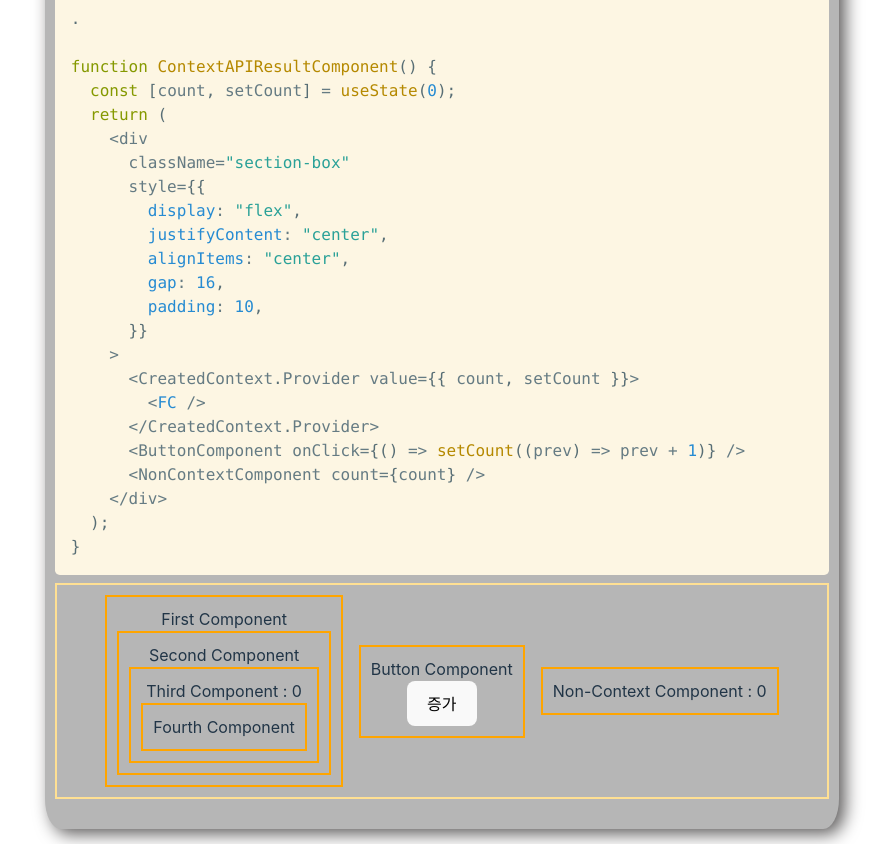
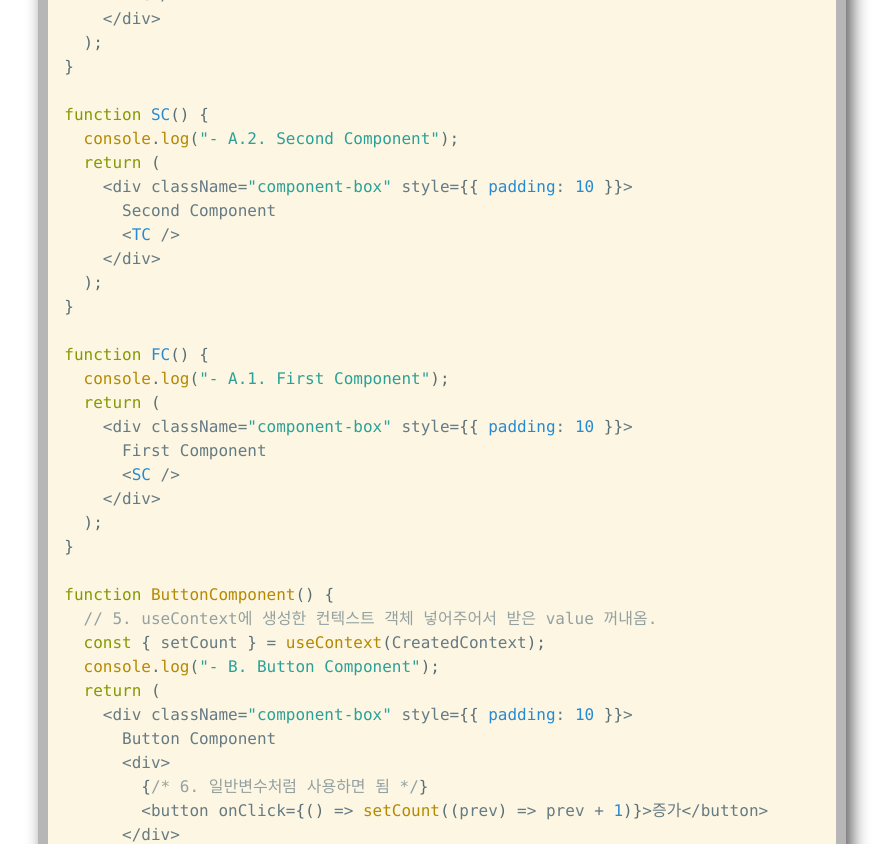
Before and after one commit to rowanna/asac-react-practice, a React (Vite) app: page /asac-react-practice/ContextAPIPage in a window 1280 px wide. Shown: the part 2800-3644 px from the top of the page, without its empty margins (198-1093 px from the left). Built offline with nearby package versions, Linux system fonts and the light colour scheme.

Commit message:
fix: ContextAPI - useContext 사용예제 모든 컴포넌트가 렌더링 되는 버그 수정

```diff
--- a/src/assets/components/ContextAPIComponent/UseContextResultComponent.jsx
+++ b/src/assets/components/ContextAPIComponent/UseContextResultComponent.jsx
@@ -12,11 +12,11 @@ function LC() {
 function TC() {
   console.log("- A.3. Third Component");
 
-  const value = useContext(CreatedContext);
+  const { count } = useContext(CreatedContext);
 
   return (
     <div className="component-box" style={{ padding: 10 }}>
-      Third Component : {value.count}
+      Third Component : {count}
       <LC />
     </div>
   );
@@ -42,13 +42,16 @@ function FC() {
   );
 }
 
-function ButtonComponent({ onClick }) {
+function ButtonComponent() {
+  // 5. useContext에 생성한 컨텍스트 객체 넣어주어서 받은 value 꺼내옴.
+  const { setCount } = useContext(CreatedContext);
   console.log("- B. Button Component");
   return (
     <div className="component-box" style={{ padding: 10 }}>
       Button Component
       <div>
-        <button onClick={onClick}>증가</button>
+        {/* 6. 일반변수처럼 사용하면 됨 */}
+        <button onClick={() => setCount((prev) => prev + 1)}>증가</button>
       </div>
     </div>
   );
@@ -64,10 +67,26 @@ function NonContextComponent({ count }) {
 }
 
 // 1. contextAPI 사용할거라고 선언.
-const CreatedContext = createContext();
+const CreatedContext = createContext({
+  count: 0,
+  setCount: (state) => {},
+}); // default value
+// 2. 상태를 가지는 provider를 따로 컴포넌트화 (부모컴포넌트에 상태를 가지지 않게 하기 위함: )
+// 부모컴포넌트에 상태를 가지면 상태가 바뀔때마다 전체 리렌더링이 되기 때문
+
+function CountContextProvider({ children }) {
+  const [count, setCount] = useState(0);
+  return (
+    <>
+      {/* 3. provider에 하위컴포넌트에 쓰일 initial value 설정 */}
+      <CreatedContext.Provider value={{ count, setCount }}>
+        {children}
+      </CreatedContext.Provider>
+    </>
+  );
+}
 
 function UseContextResultComponent() {
-  const [count, setCount] = useState(0);
   return (
     <div
       className="section-box"
@@ -79,11 +98,13 @@ function UseContextResultComponent() {
         padding: 10,
       }}
     >
-      <CreatedContext.Provider value={{ count, setCount }}>
+      {/* 4. 프로바이더 적용 */}
+      <CountContextProvider>
         <FC />
-      </CreatedContext.Provider>
-      <ButtonComponent onClick={() => setCount((prev) => prev + 1)} />
-      <NonContextComponent count={count} />
+        <ButtonComponent />
+      </CountContextProvider>
+
+      <NonContextComponent />
     </div>
   );
 }
--- a/src/assets/pages/ContextAPIPage.jsx
+++ b/src/assets/pages/ContextAPIPage.jsx
@@ -1,6 +1,5 @@
 import Header from "../components/Header";
 import CodeBlock from "../components/CodeBlock";
-import { useReducer, useState, createContext, useContext } from "react";
 import UseContextResultComponent from "../components/ContextAPIComponent/UseContextResultComponent";
 import ConsumerResultComponent from "../components/ContextAPIComponent/ConsumerResultComponent";
 
@@ -86,30 +85,95 @@ function App() {
 }
 `;
 const useContextResultCode = `
-const CreatedContext = createContext();
+import { useState, createContext, useContext } from "react";
 
-function TC({}) {
+function LC() {
+  console.log("- A.4. Fourth Component");
+  return (
+    <div className="component-box" style={{ padding: 10 }}>
+      Fourth Component
+    </div>
+  );
+}
+
+function TC() {
   console.log("- A.3. Third Component");
 
-  const value = useContext(CreatedContext);
-  console.log(value, "=======");
+  const { count } = useContext(CreatedContext);
 
   return (
     <div className="component-box" style={{ padding: 10 }}>
-      Third Component : {value.count}
+      Third Component : {count}
       <LC />
     </div>
   );
 }
-.
-.
-.
-.
-.
-.
 
-function ContextAPIResultComponent() {
+function SC() {
+  console.log("- A.2. Second Component");
+  return (
+    <div className="component-box" style={{ padding: 10 }}>
+      Second Component
+      <TC />
+    </div>
+  );
+}
+
+function FC() {
+  console.log("- A.1. First Component");
+  return (
+    <div className="component-box" style={{ padding: 10 }}>
+      First Component
+      <SC />
+    </div>
+  );
+}
+
+function ButtonComponent() {
+  // 5. useContext에 생성한 컨텍스트 객체 넣어주어서 받은 value 꺼내옴.
+  const { setCount } = useContext(CreatedContext);
+  console.log("- B. Button Component");
+  return (
+    <div className="component-box" style={{ padding: 10 }}>
+      Button Component
+      <div>
+        {/* 6. 일반변수처럼 사용하면 됨 */}
+        <button onClick={() => setCount((prev) => prev + 1)}>증가</button>
+      </div>
+    </div>
+  );
+}
+
+function NonContextComponent({ count }) {
+  console.log("- C. Non-Context Component");
+  return (
+    <div className="component-box" style={{ padding: 10 }}>
+      Non-Context Component : {count}
+    </div>
+  );
+}
+
+// 1. contextAPI 사용할거라고 선언.
+const CreatedContext = createContext({
+  count: 0,
+  setCount: (state) => {},
+}); // default value
+// 2. 상태를 가지는 provider를 따로 컴포넌트화 (부모컴포넌트에 상태를 가지지 않게 하기 위함: )
+// 부모컴포넌트에 상태를 가지면 상태가 바뀔때마다 전체 리렌더링이 되기 때문
+
+function CountContextProvider({ children }) {
   const [count, setCount] = useState(0);
+  return (
+    <>
+      {/* 3. provider에 하위컴포넌트에 쓰일 initial value 설정 */}
+      <CreatedContext.Provider value={{ count, setCount }}>
+        {children}
+      </CreatedContext.Provider>
+    </>
+  );
+}
+
+function UseContextResultComponent() {
   return (
     <div
       className="section-box"
@@ -121,14 +185,19 @@ function ContextAPIResultComponent() {
         padding: 10,
       }}
     >
-      <CreatedContext.Provider value={{ count, setCount }}>
+      {/* 4. 프로바이더 적용 */}
+      <CountContextProvider>
         <FC />
-      </CreatedContext.Provider>
-      <ButtonComponent onClick={() => setCount((prev) => prev + 1)} />
-      <NonContextComponent count={count} />
+        <ButtonComponent />
+      </CountContextProvider>
+
+      <NonContextComponent />
     </div>
   );
 }
+
+export default UseContextResultComponent;
+
 `;
 
 const consumerResultCode = `
```
